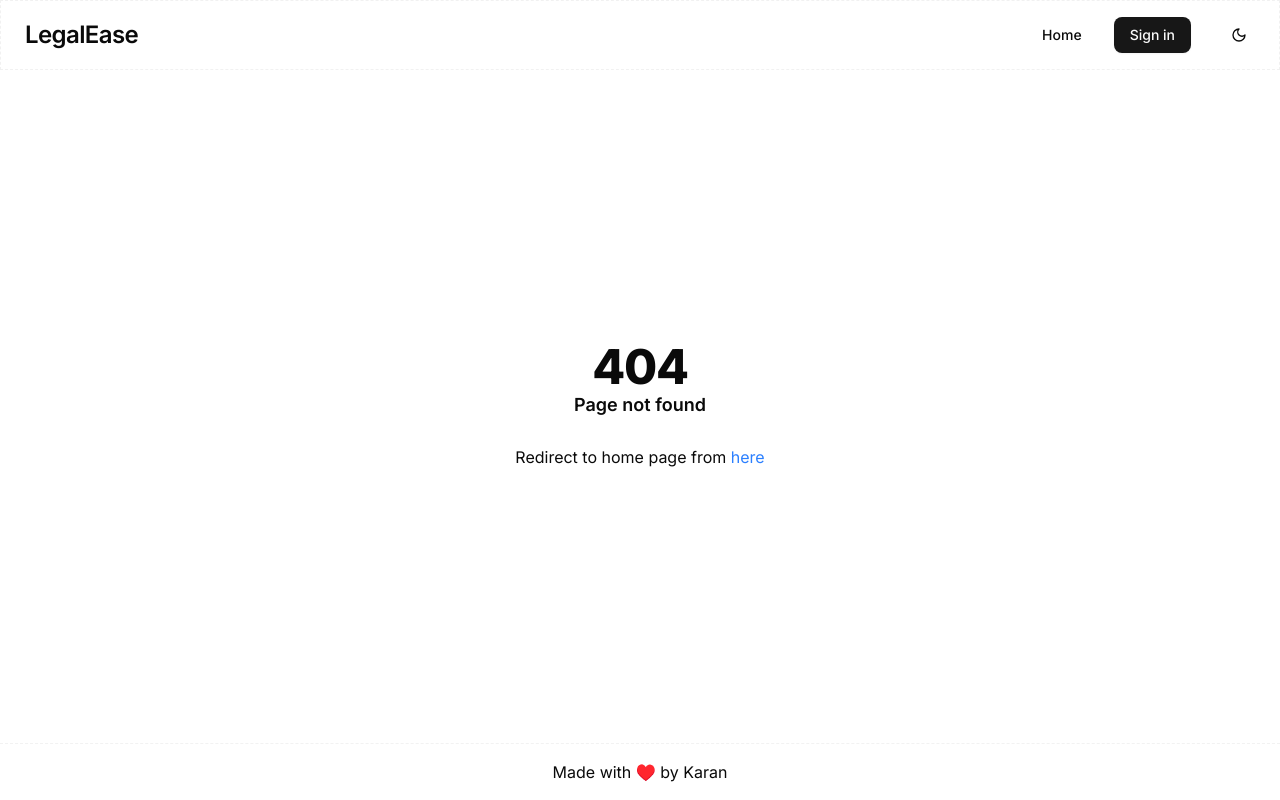
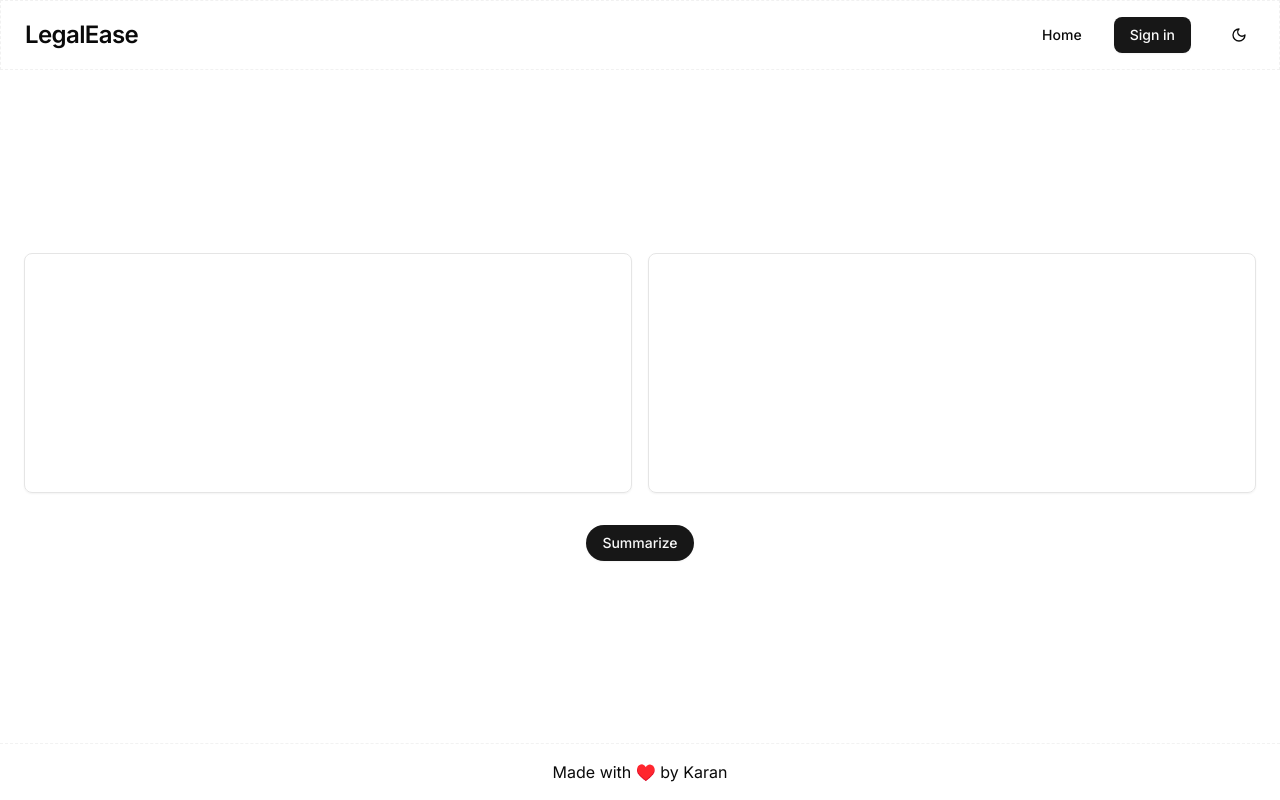
Before and after one commit to whyredfire/legislative-summarization, a Next.js app in the folder frontend/: page /summarize in a window 1280 px wide. Before the commit this address had no page. Built offline with nearby package versions, Linux system fonts and the light colour scheme.

Commit message:
feat: Add summarization page

```diff
--- a/frontend/app/page.tsx
+++ b/frontend/app/page.tsx
@@ -1,4 +1,6 @@
+import { Button } from "@/components/ui/button";
 import { H1, LeadingText } from "@/ui/Typography";
+import Link from "next/link";
 
 const Home = () => {
   return (
@@ -6,6 +8,9 @@ const Home = () => {
       <main className="text-center flex flex-col gap-4">
         <H1>LegalEase</H1>
         <LeadingText>Summarize all your legal stuffs</LeadingText>
+        <Button className="rounded-full mx-auto cursor-pointer">
+          <Link href={"/summarize"}>Click here to start</Link>
+        </Button>
       </main>
     </>
   );
--- /dev/null
+++ b/frontend/app/summarize/page.tsx
@@ -0,0 +1,91 @@
+"use client";
+
+import { zodResolver } from "@hookform/resolvers/zod";
+import { useForm } from "react-hook-form";
+
+import { z } from "zod";
+
+import { Button } from "@/components/ui/button";
+import { Textarea } from "@/components/ui/textarea";
+import { Input } from "@/components/ui/input";
+
+import {
+  Form,
+  FormControl,
+  FormField,
+  FormItem,
+  FormLabel,
+  FormMessage,
+} from "@/components/ui/form";
+
+const SummarizePage = () => {
+  const formSchema = z.object({
+    summarizeText: z.string().min(15),
+    summarizedText: z.string(),
+  });
+
+  const form = useForm<z.infer<typeof formSchema>>({
+    resolver: zodResolver(formSchema),
+    defaultValues: {
+      summarizeText: "",
+      summarizedText: "",
+    },
+  });
+
+  function onSubmit(values: z.infer<typeof formSchema>) {
+    console.log(values);
+  }
+
+  return (
+    <>
+      <Form {...form}>
+        <form
+          onSubmit={form.handleSubmit(onSubmit)}
+          className="grid grid-cols-1 sm:grid-cols-2 flex-wrap gap-4 w-full"
+        >
+          <FormField
+            control={form.control}
+            name="summarizeText"
+            render={({ field }) => (
+              <FormItem>
+                <FormControl>
+                  <Textarea
+                    autoCorrect="off"
+                    autoCapitalize="off"
+                    spellCheck="false"
+                    className="min-h-[30vh] max-h-[30vh] resize-none"
+                    {...field}
+                  />
+                </FormControl>
+                <FormMessage />
+              </FormItem>
+            )}
+          />
+          <FormField
+            control={form.control}
+            name="summarizedText"
+            render={({ field }) => (
+              <FormItem>
+                <FormControl>
+                  <Textarea
+                    readOnly
+                    className="min-h-[30vh] resize-none"
+                    {...field}
+                  />
+                </FormControl>
+                <FormMessage />
+              </FormItem>
+            )}
+          />
+          <div className="col-span-1 sm:col-span-2 flex justify-center">
+            <Button className="mt-4 mx-auto rounded-full" type="submit">
+              Summarize
+            </Button>
+          </div>
+        </form>
+      </Form>
+    </>
+  );
+};
+
+export default SummarizePage;
--- /dev/null
+++ b/frontend/components/ui/textarea.tsx
@@ -0,0 +1,18 @@
+import * as React from "react";
+
+import { cn } from "@/lib/utils";
+
+function Textarea({ className, ...props }: React.ComponentProps<"textarea">) {
+  return (
+    <textarea
+      data-slot="textarea"
+      className={cn(
+        "border-input placeholder:text-muted-foreground focus-visible:border-ring focus-visible:ring-ring/50 aria-invalid:ring-destructive/20 dark:aria-invalid:ring-destructive/40 aria-invalid:border-destructive dark:bg-input/30 flex field-sizing-content min-h-16 w-full rounded-md border bg-transparent px-3 py-2 text-base shadow-xs transition-[color,box-shadow] outline-none focus-visible:ring-[3px] disabled:cursor-not-allowed disabled:opacity-50 md:text-sm",
+        className
+      )}
+      {...props}
+    />
+  );
+}
+
+export { Textarea };
```
